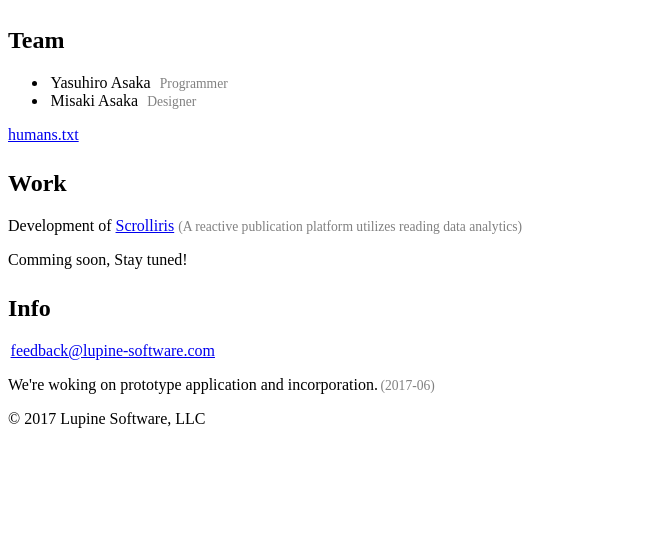
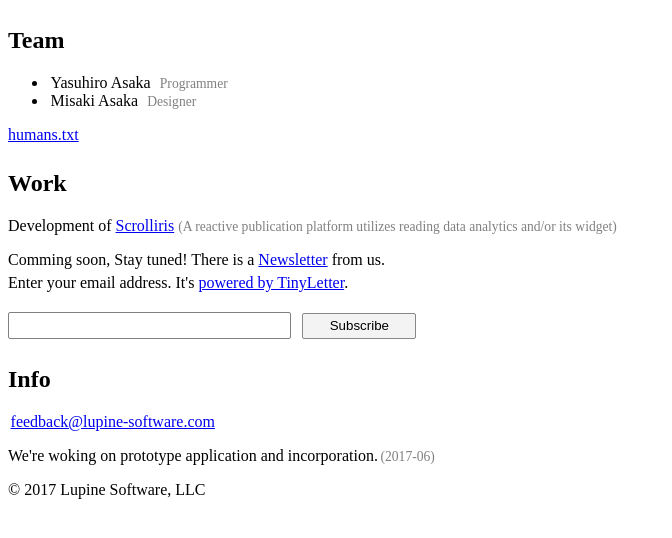
Before and after one commit to lupine-software/website, a Flask app: page / in a window 1280 px wide. Shown: the part 58-596 px from the top of the page, without its empty margins (0-672 px from the left). Run offline with Flask 2, Linux system fonts and the light colour scheme.

Commit message:
Add newsletter link and form

```diff
--- a/static/style.css
+++ b/static/style.css
@@ -28,6 +28,38 @@ del > a {
   text-decoration: line-through;
 }
 
+/* newsletter */
+.letter input[type="text"],
+.letter input[type="submit"] {
+  display: inline-block;
+}
+
+.letter input[type="text"] {
+  height: 1.06rem;
+  width: 16.82rem;
+  border: 1px solid gray;
+  padding: 4px 6px;
+  border-radius: 2px;
+}
+
+.letter input[type="submit"] {
+  background-color: #f3f3f3;
+  border: 1px solid #888888;
+  border-radius: 2px;
+  padding: 0.27rem 1.64rem;
+  margin: 0 0 0 0.46rem;
+}
+
+.letter input[type="submit"]:hover {
+  background-color: #d3d3d3;
+}
+
+.letter .link {
+  margin: 0.3rem 0;
+  padding: 0;
+  display: inline-block;
+}
+
 /* footer */
 footer {
   margin-top: 0.98rem;
--- a/templates/index.html
+++ b/templates/index.html
@@ -20,12 +20,24 @@
     </ul>
     <p><a href="{{ url_for('static', filename='humans.txt') }}">humans.txt</a></p>
   </article>
+
   <article>
     <h2>Work</h2>
     <p>Development of <a href="#" target="_blank">Scrolliris</a>
-      <span class="desc">(A reactive publication platform utilizes reading data analytics)</span></p>
-    <p>Comming soon, Stay tuned!</p>
+      <span class="desc">(A reactive publication platform utilizes reading data analytics and/or its widget)</span></p>
+    <div class="letter">
+     <form action="https://tinyletter.com/scrolliris" method="post" target="popupwindow" onsubmit="window.open('https://tinyletter.com/scrolliris', 'popupwindow', 'scrollbars=yes,width=800,height=600');return true">
+       <p>Comming soon, Stay tuned! There is a <a href="http://tinyletter.com/scrolliris">Newsletter</a> from us.<br>
+         <label for="tlemail">Enter your email address.</label>
+         <span class="link">It's <a href="https://tinyletter.com" target="_blank">powered by TinyLetter</a>.</span>
+       </p>
+       <input type="text" name="email" id="tlemail" />
+       <input type="hidden" value="1" name="embed"/>
+       <input type="submit" value="Subscribe" />
+    </form>
+    </div>
   </article>
+
   <article>
     <h2>Info</h2>
     <p><a class="mail" href="mailto:feedback@lupine-software.com">feedback@lupine-software.com</a></p>
```
